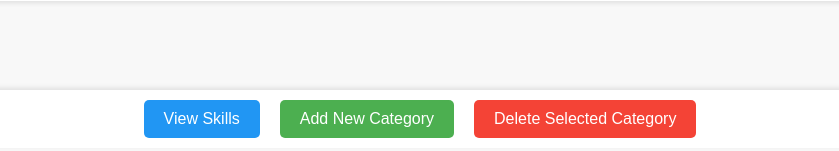
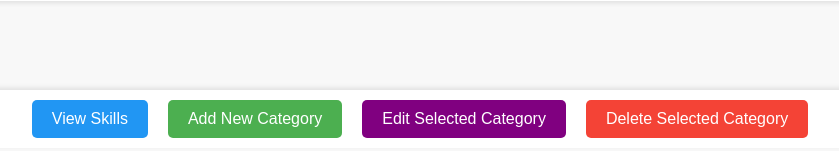
Before and after one commit to ZakirUneeb/Agile-Web-Applications-Frontend, a Node server app: page /admin/all_skill_categories in a window 1280 px wide. Shown: the part 652-803 px from the top of the page, without its empty margins (230-1069 px from the left). Run offline with Node 20, Linux system fonts and the light colour scheme; a user stored in the database is signed in; data comes from the database, SQL or seed files in the repository; some libraries are stand-ins or nearby versions.

Commit message:
Added ability to edit a skill category

```diff
--- a/routes/admin/all_skill_categories.js
+++ b/routes/admin/all_skill_categories.js
@@ -32,4 +32,6 @@ router.delete('/delete_skill_category/:skill_category_id', skillCategoryControll
 
 router.get('/view_skills_by_category/:skill_category_id', skillController.getByCategory);
 
+router.post('/edit_skill_category/:skill_category_id', skillCategoryController.update);
+
 module.exports = router;
--- a/views/admin/all_skill_categories.ejs
+++ b/views/admin/all_skill_categories.ejs
@@ -20,7 +20,6 @@
             </div>
         </div>
     </header>
-
     <div class="admin-content">
         <div class="staff-table-container">
             <table class="staff-table">
@@ -34,7 +33,7 @@
                 <tbody>
                     <% categories.forEach(category => { %>
                         <tr>
-                            <td><input type="radio" name="selectedCategory" value="<%= category.skill_category_id %>" aria-label="Select <%= category.skill_category_name %> category"></td>
+                            <td><input type="radio" name="selectedCategory" value="<%= category.skill_category_id %>" data-categoryname="<%= category.skill_category_name %>" aria-label="Select <%= category.skill_category_name %> category"></td>
                             <td><%= category.skill_category_name %></td>
                             <td><%= category.skillCount %></td>
                         </tr>
@@ -45,10 +44,10 @@
         <div class="action-buttons">
             <button id="viewSkillsBtn" class="blue-button" aria-label="View skills in selected category">View Skills</button>
             <button id="addCategoryBtn" class="green-button" aria-label="Add a new skill category">Add New Category</button>
+            <button id="editCategoryBtn" class="purple-button" aria-label="Edit the selected skill category">Edit Selected Category</button>
             <button id="deleteCategoryBtn" class="red-button" aria-label="Delete a skill category">Delete Selected Category</button>
         </div>
     </div>
-
     <div id="addCategoryModal" class="modal" aria-hidden="true" role="dialog">
         <div class="modal-content">
             <span class="close" aria-label="Close Modal">&times;</span>
@@ -62,18 +61,51 @@
             </form>
         </div>
     </div>
+    <div id="editCategoryModal" class="modal" aria-hidden="true" role="dialog">
+        <div class="modal-content">
+            <span class="close" aria-label="Close Modal">&times;</span>
+            <h2>Edit Skill Category</h2>
+            <form id="editCategoryForm">
+                <input type="hidden" id="edit_category_id" name="skill_category_id">
+                <div class="form-group">
+                    <label for="edit_category_name">Category Name:</label>
+                    <input type="text" id="edit_category_name" name="skill_category_name" required>
+                </div>
+                <button type="submit" class="submit-button">Save Changes</button>
+            </form>
+        </div>
+    </div>
 
     <script>
         document.addEventListener('DOMContentLoaded', function () {
             const addCategoryBtn = document.getElementById('addCategoryBtn');
+            const editCategoryBtn = document.getElementById('editCategoryBtn');
             const deleteCategoryBtn = document.getElementById('deleteCategoryBtn');
             const viewSkillsBtn = document.getElementById('viewSkillsBtn');
             const addCategoryModal = document.getElementById('addCategoryModal');
+            const editCategoryModal = document.getElementById('editCategoryModal');
             const closeBtns = document.getElementsByClassName('close');
 
             addCategoryBtn.onclick = () => {
                 addCategoryModal.style.display = "block";
                 addCategoryModal.setAttribute("aria-hidden", "false");
+            };
+
+            editCategoryBtn.onclick = () => {
+                const selectedCategory = document.querySelector('input[name="selectedCategory"]:checked');
+                if (!selectedCategory) {
+                    alert("Please select a category to edit.");
+                    return;
+                }
+
+                const categoryId = selectedCategory.value;
+                const categoryName = selectedCategory.getAttribute('data-categoryname');
+
+                document.getElementById('edit_category_id').value = categoryId;
+                document.getElementById('edit_category_name').value = categoryName;
+
+                editCategoryModal.style.display = "block";
+                editCategoryModal.setAttribute("aria-hidden", "false");
             };
 
             deleteCategoryBtn.onclick = async () => {
@@ -120,7 +152,9 @@
             Array.from(closeBtns).forEach(btn => {
                 btn.onclick = () => {
                     addCategoryModal.style.display = "none";
+                    editCategoryModal.style.display = "none";
                     addCategoryModal.setAttribute("aria-hidden", "true");
+                    editCategoryModal.setAttribute("aria-hidden", "true");
                 };
             });
 
@@ -147,6 +181,31 @@
                     alert('An error occurred. Please try again.');
                 }
             });
+
+            document.getElementById('editCategoryForm').addEventListener('submit', async function (e) {
+                e.preventDefault();
+
+                const categoryId = document.getElementById('edit_category_id').value;
+                const categoryName = document.getElementById('edit_category_name').value;
+
+                try {
+                    const response = await fetch(`/admin/all_skill_categories/edit_skill_category/${categoryId}`, {
+                        method: 'POST',
+                        headers: { 'Content-Type': 'application/json' },
+                        body: JSON.stringify({ skill_category_id: categoryId, skill_category_name: categoryName }),
+                    });
+
+                    if (response.ok) {
+                        alert('Category updated successfully');
+                        location.reload();
+                    } else {
+                        alert('Failed to update category');
+                    }
+                } catch (error) {
+                    console.error('Error updating category:', error);
+                    alert('An error occurred. Please try again.');
+                }
+            });
         });
     </script>
 </body>
```
